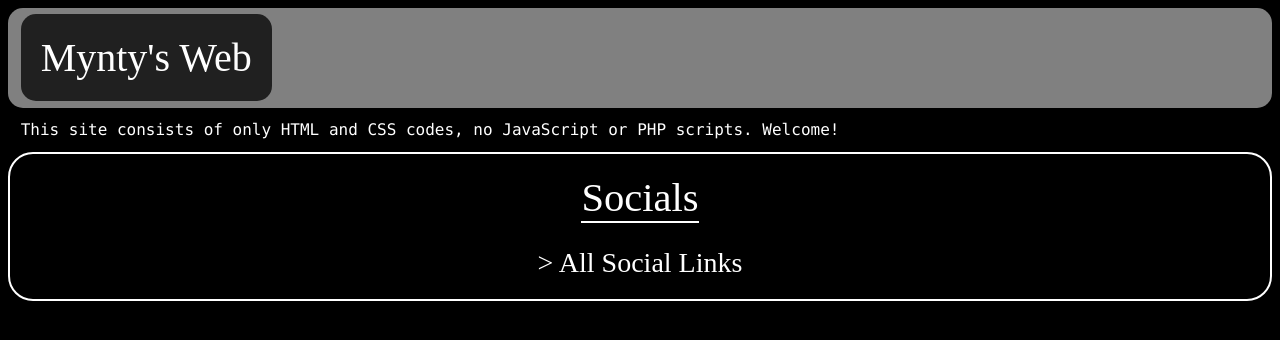
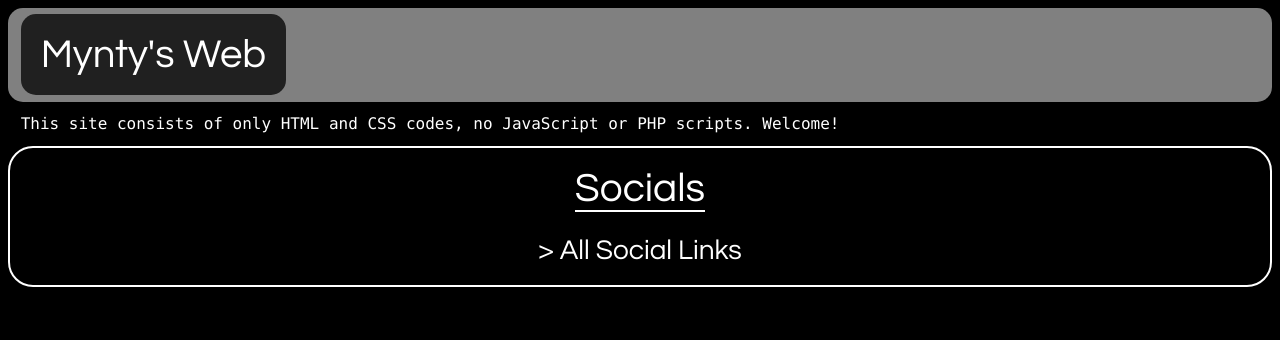
Before and after one commit to Mynty7/mynty7.github.io, a plain HTML site: page index.html in a window 1280 px wide. Drawn offline with Linux system fonts and the light colour scheme.

Commit message:
Update stylesheet.css

```diff
--- a/resources/stylesheet.css
+++ b/resources/stylesheet.css
@@ -1,7 +1,7 @@
 body{
 	background: #000000;
 	color: #ffffff;
-	font-family: "Rampage Monoline";
+	font-family: "Century Gothic";
 
 }
 header{
```
